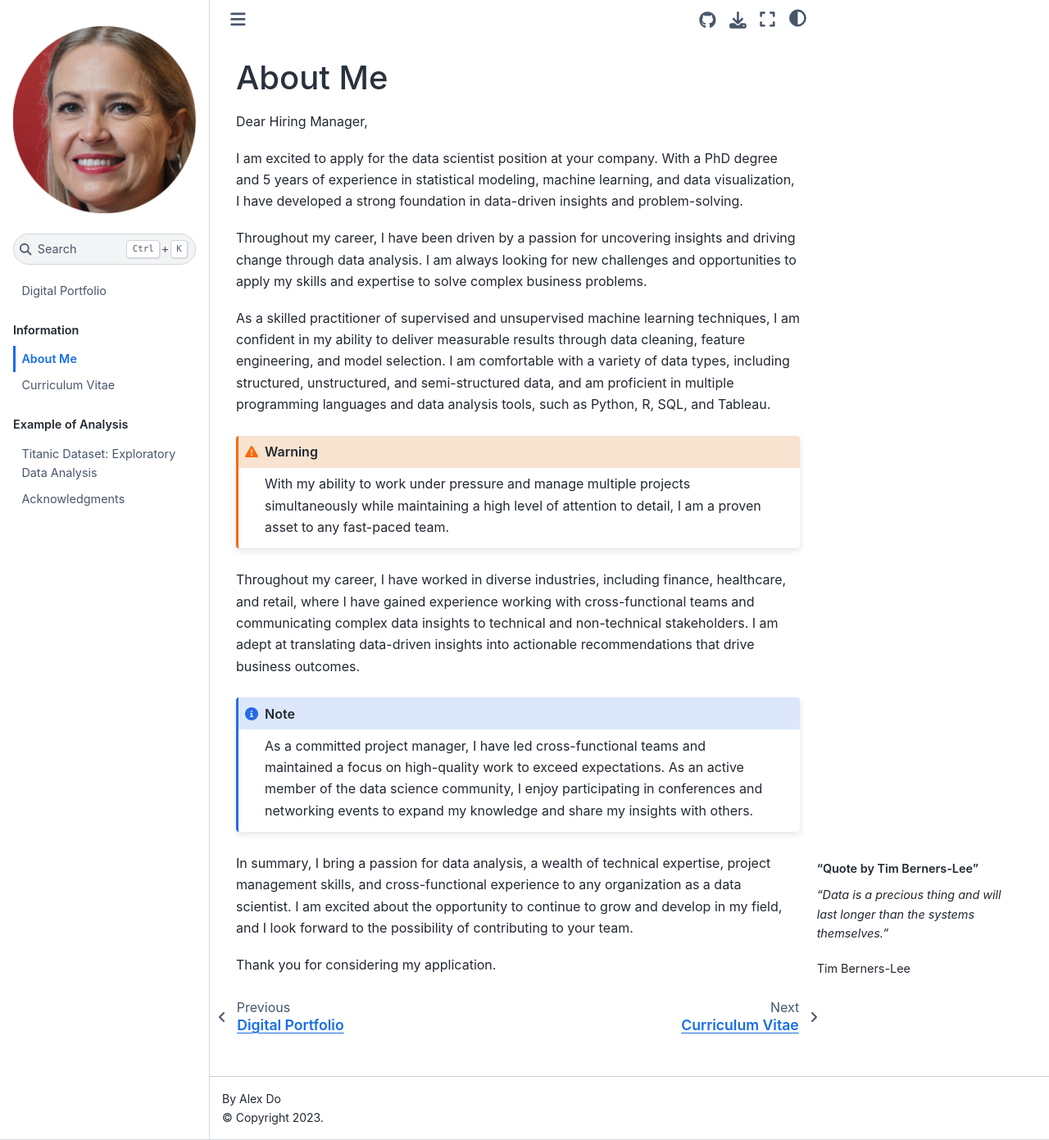
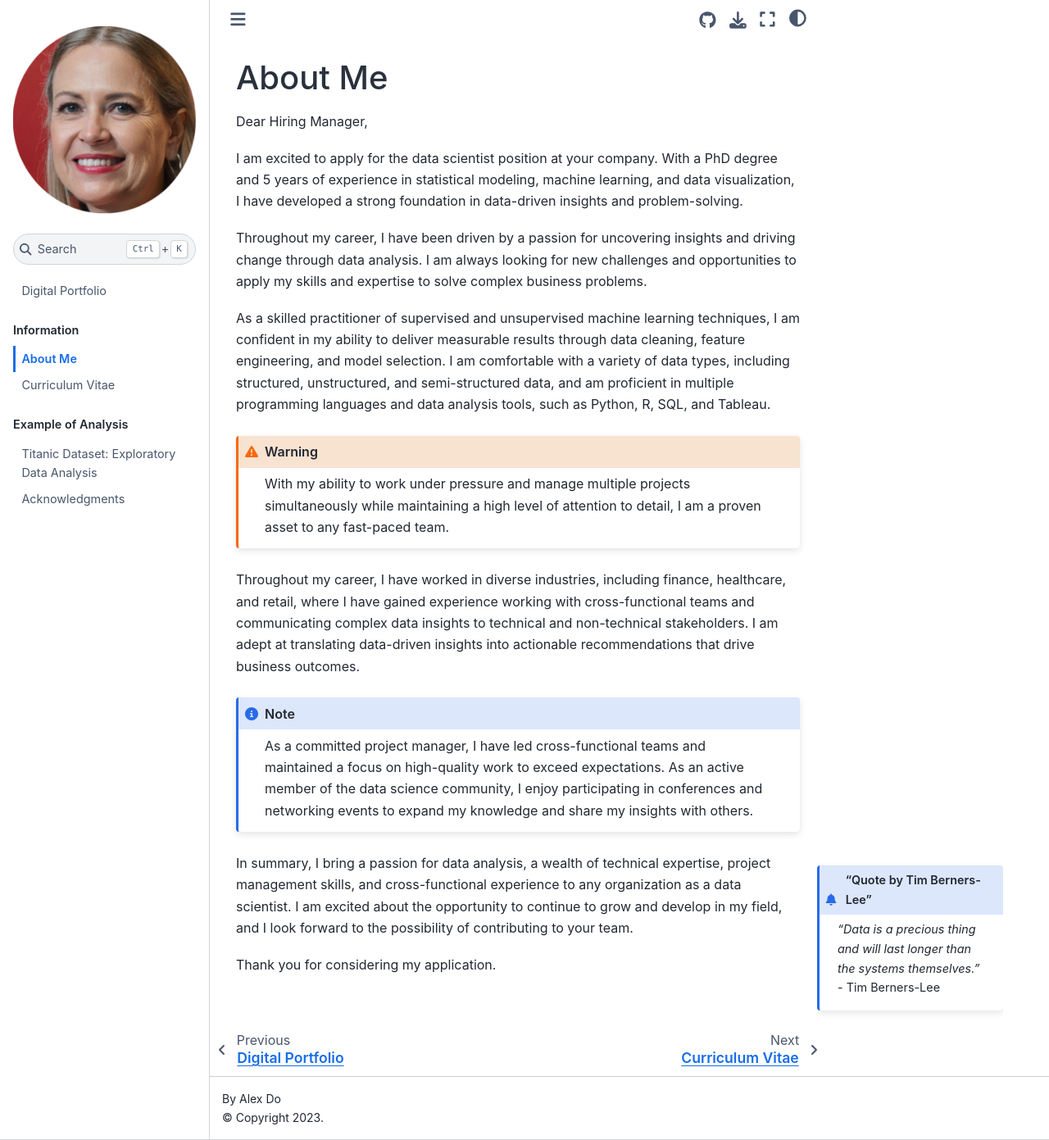
Before and after one commit to YVincode/digital-portfolio, a Jupyter Book: the page built from about_me.md, in a window 1280 px wide and 1391 px high. Shown: the whole window at 82% size. Built offline with Jupyter Book 1.0.4 settings and Sphinx 7.4.7 and the Sphinx Book theme 1.1.4, drawn with Linux system fonts in a browser that asks for light colours.

Commit message:
Modified the quotation part

`````diff
--- a/about_me.md
+++ b/about_me.md
@@ -14,10 +14,11 @@
 ```{note}
 As a committed project manager, I have led cross-functional teams and maintained a focus on high-quality work to exceed expectations. As an active member of the data science community, I enjoy participating in conferences and networking events to expand my knowledge and share my insights with others.
 ```
-```{margin} "Quote by Tim Berners-Lee"
-*"Data is a precious thing and will last longer than the systems themselves."*
- - Tim Berners-Lee
+````{margin}
+```{admonition} "Quote by Tim Berners-Lee"
+*"Data is a precious thing and will last longer than the systems themselves."* - Tim Berners-Lee
 ```
+````
 In summary, I bring a passion for data analysis, a wealth of technical expertise, project management skills, and cross-functional experience to any organization as a data scientist. I am excited about the opportunity to continue to grow and develop in my field, and I look forward to the possibility of contributing to your team.
 
 Thank you for considering my application.
`````
